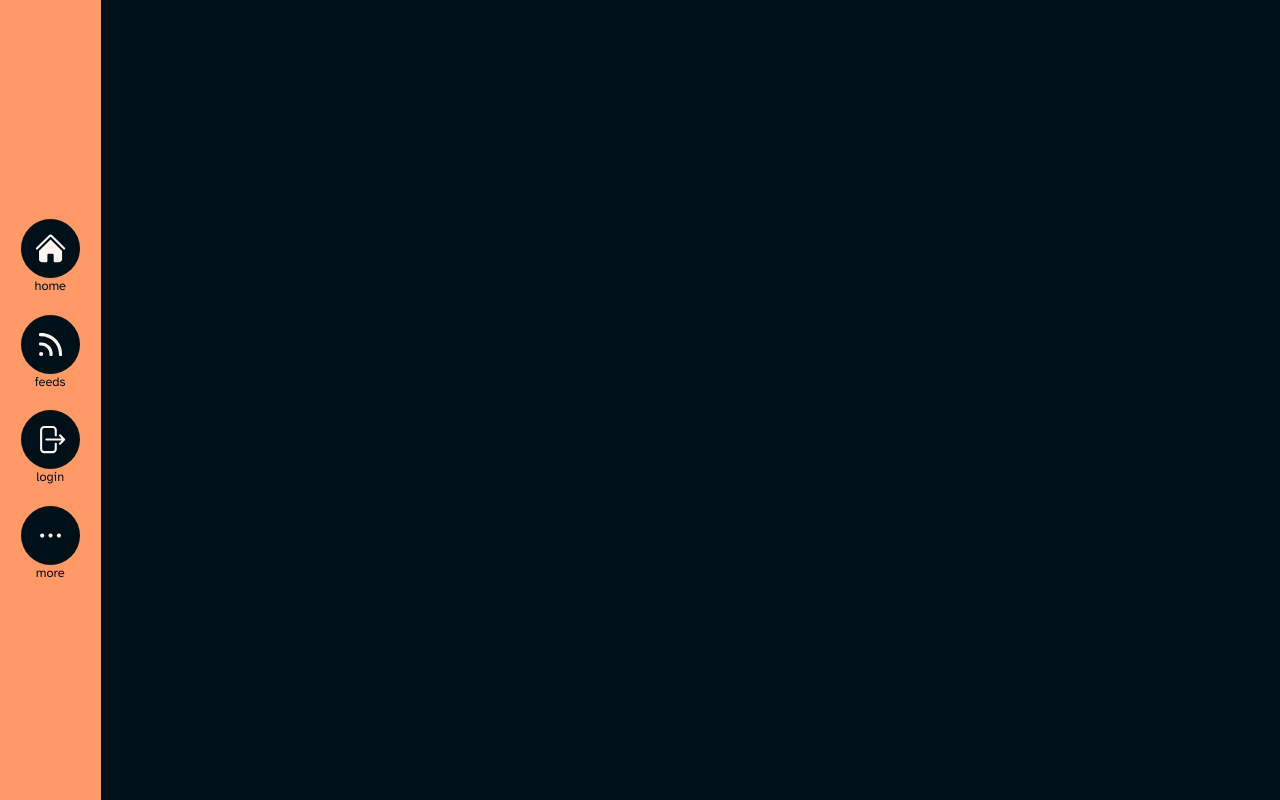
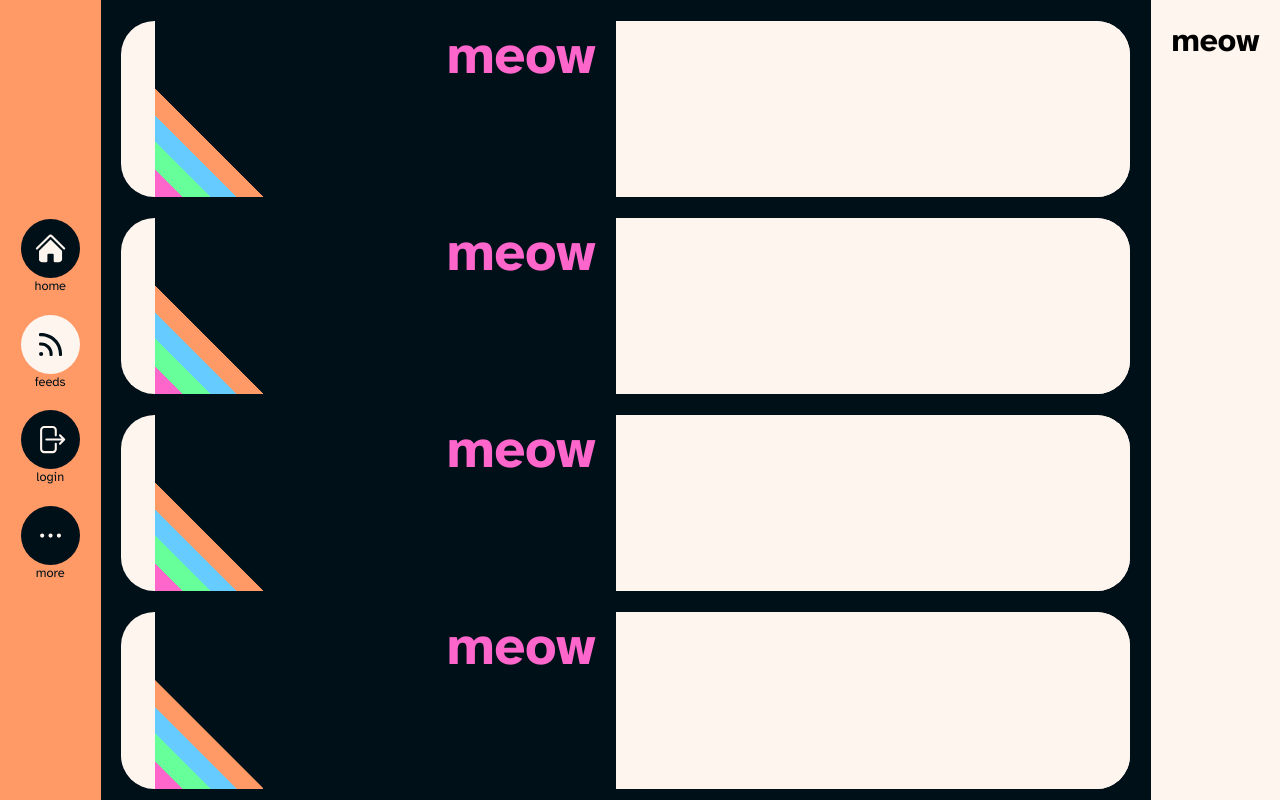
Before and after one commit to kittycat-homes/intract, a Vue app in the folder web/: page /feeds in a window 1280 px wide. Built offline with nearby package versions, Linux system fonts and the light colour scheme; no server answers.

Commit message:
add actions sidebar

```diff
--- a/web/src/App.vue
+++ b/web/src/App.vue
@@ -22,16 +22,10 @@ import NavBar from "@/components/NavBar.vue";
   background-color: var(--black);
 }
 
-@media (orientation: landscape) {
-  #app {
-    flex-direction: row;
-  }
-}
-
 .router-view {
+  display: flex;
   background-color: var(--black);
-  overflow-y: scroll;
-  overflow-x: hidden;
+  overflow: hidden;
   flex-grow: 1;
   flex-direction: column;
 }
@@ -39,4 +33,14 @@ import NavBar from "@/components/NavBar.vue";
 nav {
   background-color: var(--primary-accent);
 }
+
+@media (orientation: landscape) {
+  #app {
+    flex-direction: row;
+  }
+
+  .router-view {
+    flex-direction: row;
+  }
+}
 </style>
--- a/web/src/components/ContentBox.vue
+++ b/web/src/components/ContentBox.vue
@@ -7,8 +7,10 @@
 <style scoped>
 #box {
   display: flex;
-  flex-wrap: wrap;
+  flex-direction: column;
   gap: var(--pad-size);
   padding: var(--pad-size);
+  overflow: scroll;
+  flex-grow: 1;
 }
 </style>
--- /dev/null
+++ b/web/src/components/FilterBox.vue
@@ -0,0 +1,21 @@
+<template>
+  <div class="filter-box">
+    <slot><h1>meow</h1></slot>
+  </div>
+</template>
+
+<style scoped>
+.filter-box {
+  padding: var(--pad-size);
+  background-color: var(--light-orange);
+  width: 100%;
+  height: var(--pad-size);
+}
+@media (orientation: landscape) {
+  .filter-box {
+    width: fit-content;
+    height: 100%;
+    order: 500;
+  }
+}
+</style>
--- a/web/src/router/index.ts
+++ b/web/src/router/index.ts
@@ -17,6 +17,11 @@ const routes: Array<RouteRecordRaw> = [
       import(/* webpackChunkName: "about" */ "../views/AboutView.vue"),
   },
   {
+    path: "/feeds",
+    name: "feeds",
+    component: () => import("../views/FeedsView.vue"),
+  },
+  {
     path: "/login",
     name: "login",
     component: () => import("../views/LoginView.vue"),
--- /dev/null
+++ b/web/src/views/FeedsView.vue
@@ -0,0 +1,24 @@
+<template>
+  <FilterBox />
+  <ContentBox>
+    <ContentCard></ContentCard>
+    <ContentCard></ContentCard>
+    <ContentCard></ContentCard>
+    <ContentCard></ContentCard>
+    <ContentCard></ContentCard>
+  </ContentBox>
+</template>
+
+<style>
+.action-button {
+  position: relative;
+  right: 0em;
+  bottom: 0em;
+}
+</style>
+
+<script setup lang="ts">
+import ContentBox from "@/components/ContentBox.vue";
+import FilterBox from "@/components/FilterBox.vue";
+import ContentCard from "@/components/ContentCard.vue";
+</script>
```
